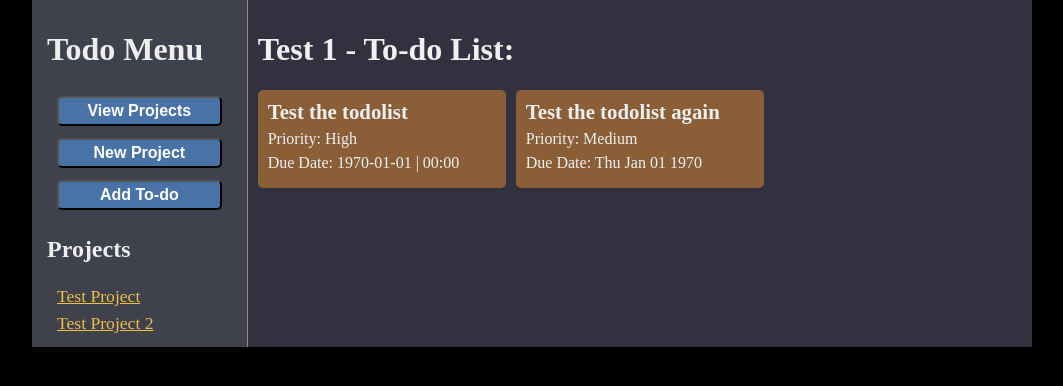
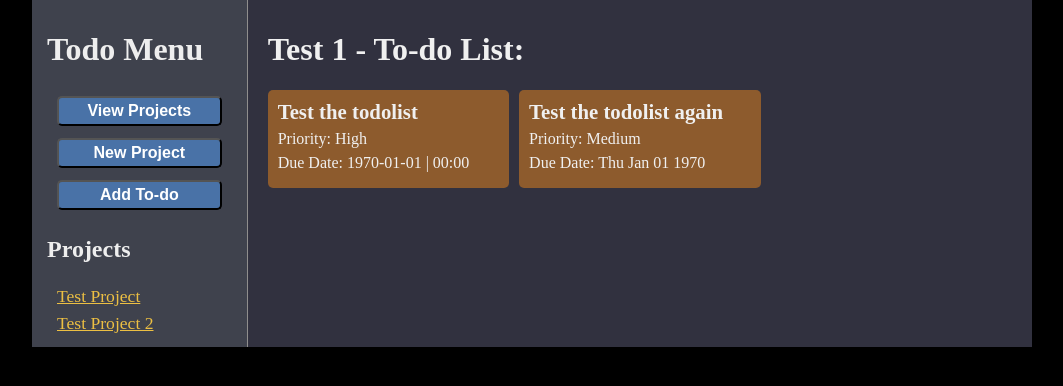
Before and after one commit to ZakhaevK/odin-todolist, a website built with webpack: page src/template.html in a window 1280 px wide. Shown: the whole page, without its empty margins (108-1171 px from the left). Built offline with nearby package versions, Linux system fonts and the light colour scheme.

Commit message:
Adjust CSS color scheme

```diff
--- a/src/style.css
+++ b/src/style.css
@@ -62,7 +62,7 @@ body {
   color: rgb(240, 240, 240);
   flex-direction: column;
   background-color: rgb(49, 49, 63);
-  padding: 10px;
+  padding: 10px 20px;
 }
 
 #project-list {
@@ -87,7 +87,6 @@ body {
 #todo-list {
   display: grid;
   justify-content: space-around;
-  background-color: rgb(49, 49, 63);
   grid-template-columns: repeat(3, 1fr);
   grid-template-rows: repeat(autofit, minmax(150px, 1fr));
   grid-auto-flow: row;
@@ -109,11 +108,11 @@ body {
 }
 
 .todo-item {
-  background-color: rgb(138, 95, 55);
+  background-color: rgb(141, 91, 45);
 }
 
 .todo-item:hover {
-  background-color: rgb(131, 83, 38);
+  background-color: rgb(153, 103, 57);
 }
 
 .todo-item p, .todo-item-expand p {
@@ -123,7 +122,7 @@ body {
 }
 
 .todo-item-expand {
-  background-color: rgb(190, 127, 55);
+  background-color: rgb(170, 131, 59);
   grid-column-start: 1;
   grid-column-end: 4;
 }
```
